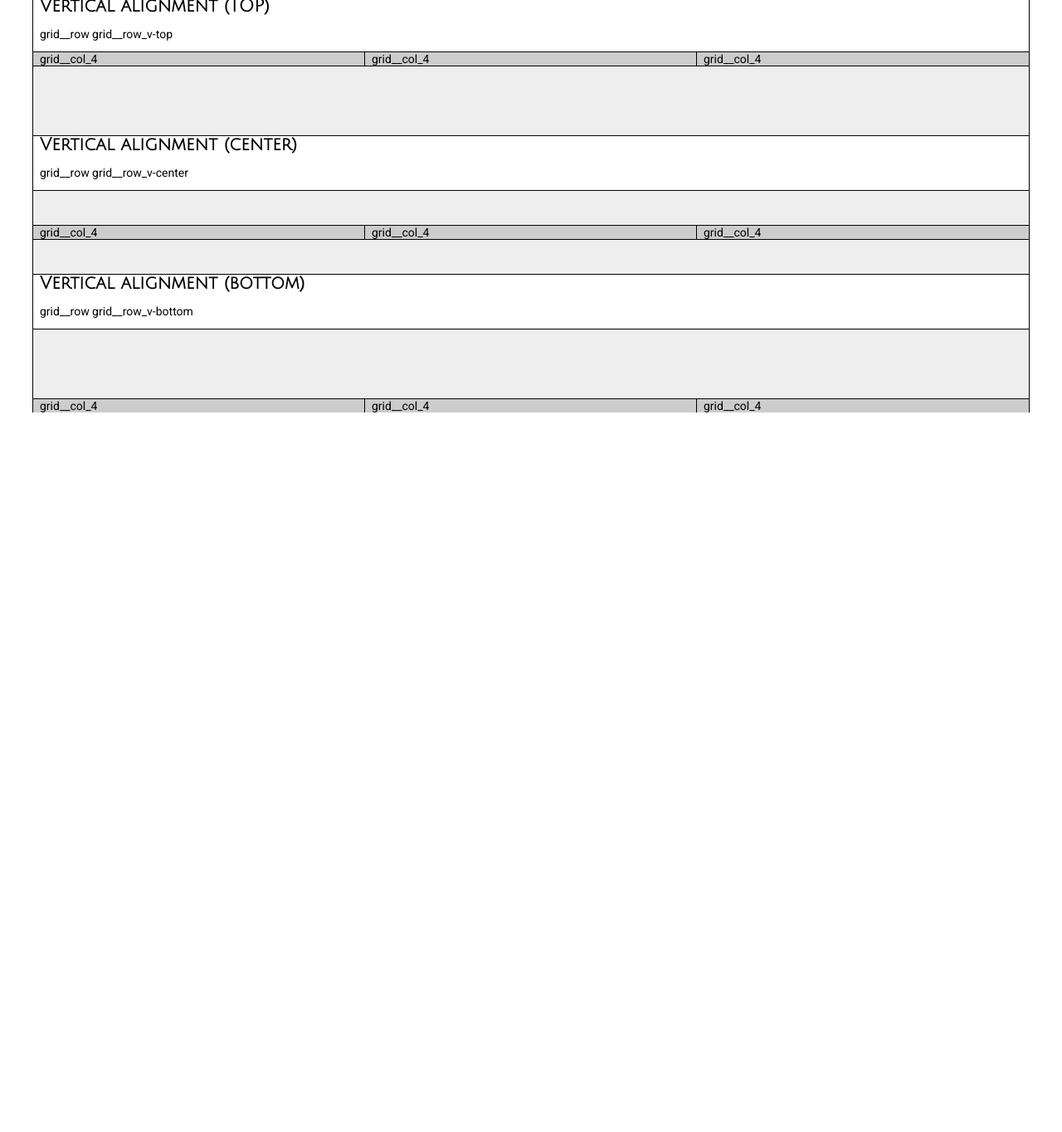
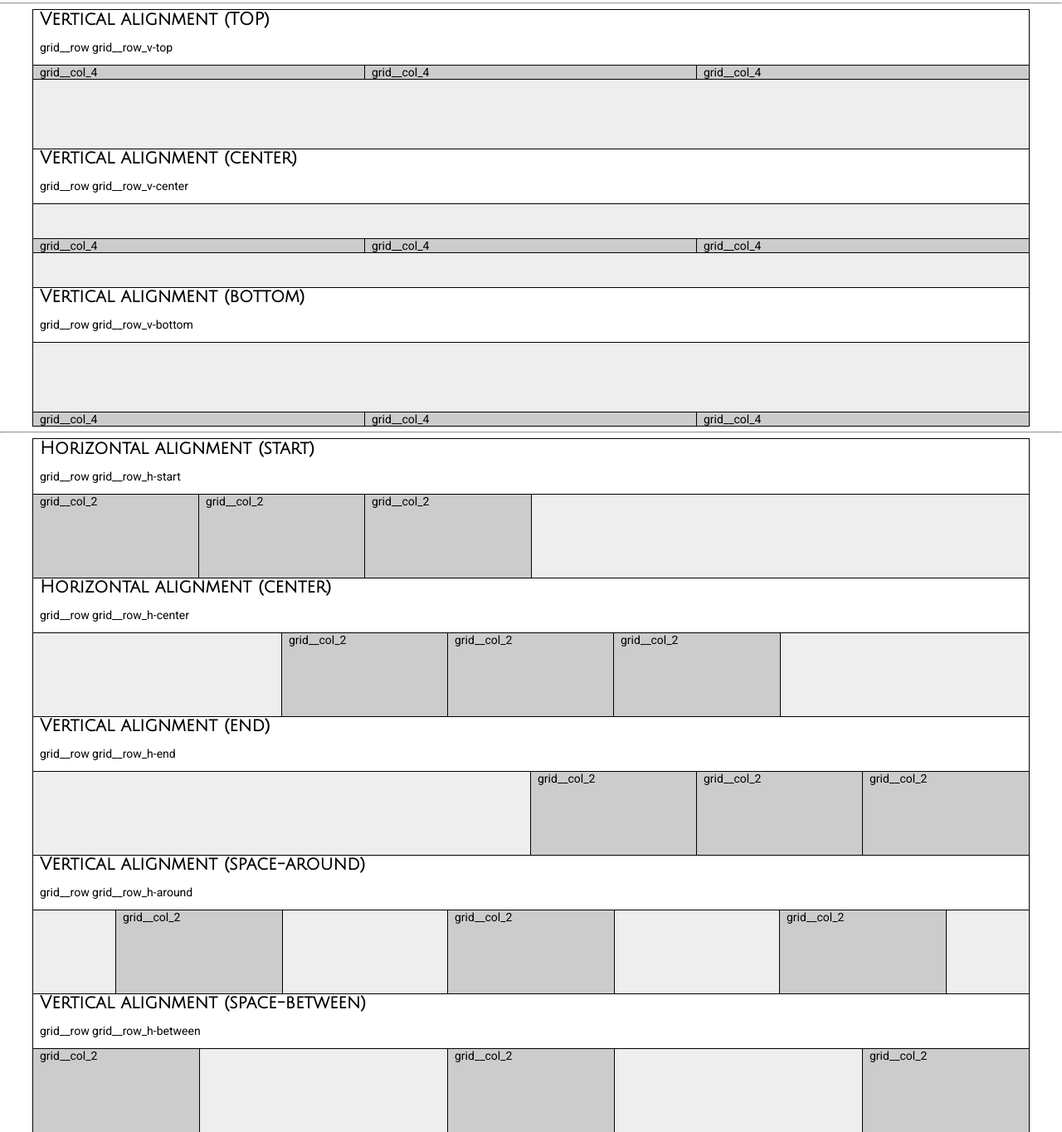
Before and after one commit to romankrru/stylus-grid, a website: page src/index.html in a window 1280 px wide. Shown: the part 1179-2543 px from the top of the page at 83% size. Before the commit the page ends 1676 px from the top, so only its background shows below. Drawn offline with nearby package versions, Linux system fonts and the light colour scheme; files that its build step writes are made by us from their sources.

Commit message:
Add horizontal alignments

```diff
--- a/src/grid/grid.styl
+++ b/src/grid/grid.styl
@@ -4,6 +4,7 @@ breakpoints = {
   'md': 960px,
   'sm': 720px
 }
+
 maxWidth = 1200px
 
 .grid__row,
@@ -32,6 +33,7 @@ generateGrid()
     margin-right: gutterCompensation;
     margin-left: gutterCompensation;
 
+  // alignments
   &__row_v-top
     align-items flex-start
 
@@ -41,6 +43,22 @@ generateGrid()
   &__row_v-bottom
     align-items flex-end
 
+  &__row_h-start
+    justify-content flex-start
+
+   &__row_h-center
+    justify-content center
+
+  &__row_h-end
+    justify-content flex-end
+
+  &__row_h-around
+    justify-content space-around
+
+  &__row_h-between
+    justify-content space-between
+
+  // grid cols
   &__col
     flex: 1 1 0;
     padding-right: halfGutter;
--- a/src/index.html
+++ b/src/index.html
@@ -112,6 +112,8 @@
     </div>
   </div>
 
+  <hr>
+
   <div class="grid">
     <h2>Vertical alignment (TOP)</h2>
     <p>grid__row grid__row_v-top</p>
@@ -136,5 +138,45 @@
     </div>
   </div>
 
+  <hr>
+
+  <div class="grid">
+    <h2>Horizontal alignment (start)</h2>
+    <p>grid__row grid__row_h-start</p>
+    <div class="grid__row grid__row_h-start v-align-test">
+      <div class="grid__col_2">grid__col_2</div>
+      <div class="grid__col_2">grid__col_2</div>
+      <div class="grid__col_2">grid__col_2</div>
+    </div>
+    <h2>Horizontal alignment (center)</h2>
+    <p>grid__row grid__row_h-center</p>
+    <div class="grid__row grid__row_h-center v-align-test">
+      <div class="grid__col_2">grid__col_2</div>
+      <div class="grid__col_2">grid__col_2</div>
+      <div class="grid__col_2">grid__col_2</div>
+    </div>
+    <h2>Vertical alignment (end)</h2>
+    <p>grid__row grid__row_h-end</p>
+    <div class="grid__row grid__row_h-end v-align-test">
+      <div class="grid__col_2">grid__col_2</div>
+      <div class="grid__col_2">grid__col_2</div>
+      <div class="grid__col_2">grid__col_2</div>
+    </div>
+    <h2>Vertical alignment (space-around)</h2>
+    <p>grid__row grid__row_h-around</p>
+    <div class="grid__row grid__row_h-around v-align-test">
+      <div class="grid__col_2">grid__col_2</div>
+      <div class="grid__col_2">grid__col_2</div>
+      <div class="grid__col_2">grid__col_2</div>
+    </div>
+    <h2>Vertical alignment (space-between)</h2>
+    <p>grid__row grid__row_h-between</p>
+    <div class="grid__row grid__row_h-between v-align-test">
+      <div class="grid__col_2">grid__col_2</div>
+      <div class="grid__col_2">grid__col_2</div>
+      <div class="grid__col_2">grid__col_2</div>
+    </div>
+  </div>
+
 </body>
 </html>
```
Also changed, not shown: build/css/index.css, build/index.html.
